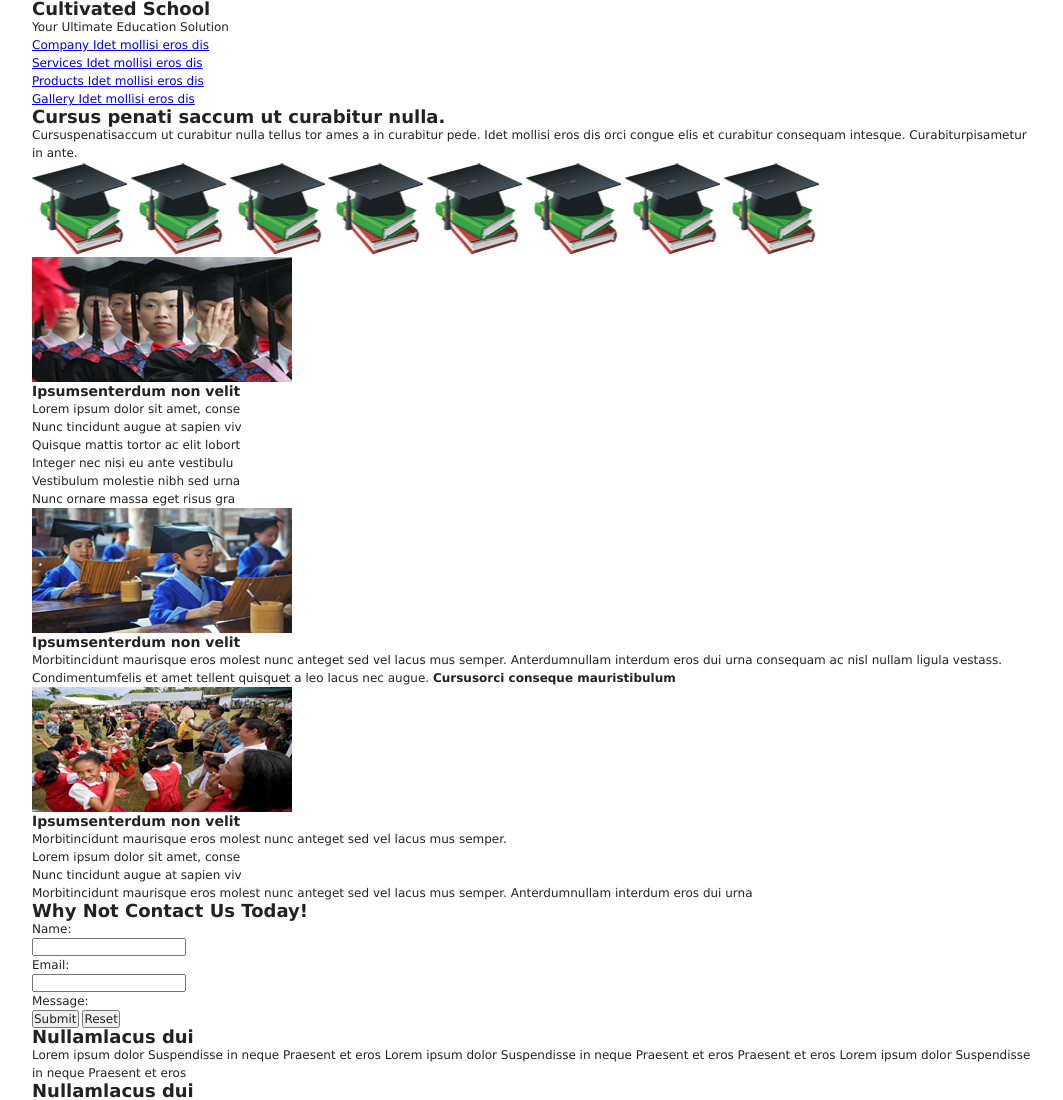
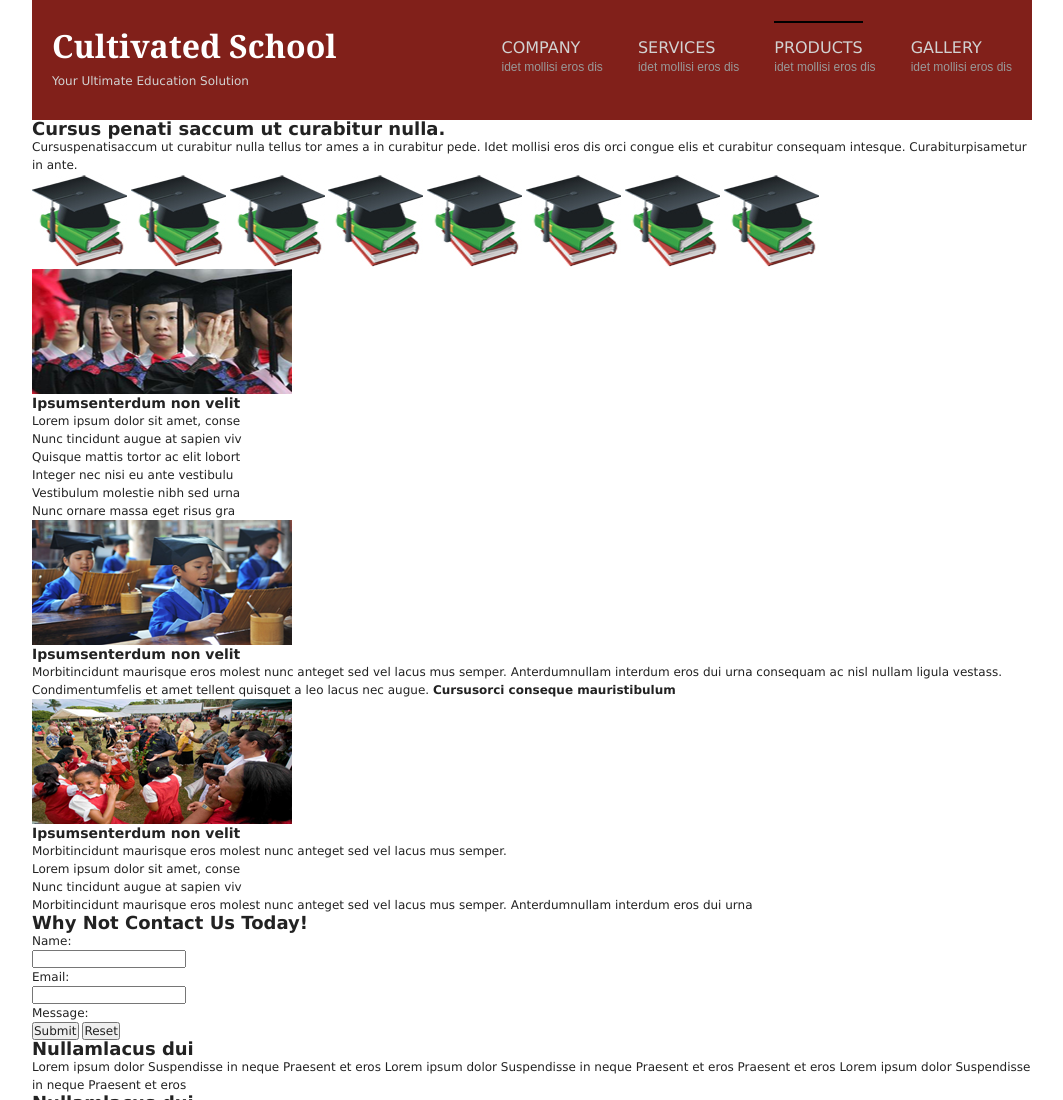
Before and after one commit to KaziReazulislam1999/basic-psd-to-html-css-practice2, a plain HTML site: page index.html in a window 1280 px wide. Shown: the top 1100 px of the page, without its empty margins (108-1171 px from the left). Drawn offline with nearby package versions, Linux system fonts and the light colour scheme.

Commit message:
headersection style added

```diff
--- a/css/main.css
+++ b/css/main.css
@@ -113,18 +113,28 @@ body {
   overflow: hidden;
 }
 .headersection {
+  padding: 20px 20px;
+  background: #81201a;
 }
 .headerleft {
+  float: left;
+  padding: 10px 0px;
 }
 
 .headerleft h2 {
+  font-family: Georgia;
+  color: #fff;
+  font-size: 32px;
+  line-height: 32px;
+  padding-bottom: 10px;
 }
 .headerleft p {
+  color: #d2d2d2;
 }
 
 .headerright {
-}
-.headerright {
+  float: right;
+  padding: 19px 0px;
 }
 
 nav {
@@ -132,10 +142,31 @@ nav {
 nav ul {
 }
 nav ul li {
+  float: left;
+  list-style: none;
+  margin-left: 35px;
 }
 nav ul li a {
+  color: #d2d2d2;
+  font-size: 16px;
+  font-weight: normal;
+  text-decoration: none;
+  text-transform: uppercase;
 }
 nav ul li a:hover {
+  border-top: 2px solid #000;
+  padding-top: 15px;
+}
+#active {
+  border-top: 2px solid #000;
+  padding-top: 15px;
+}
+.nav-bottom-text {
+  font-size: 12px;
+  font-family: Arial;
+  text-transform: lowercase;
+  display: block;
+  color: #999999;
 }
 
 .bannersection {
--- a/index.html
+++ b/index.html
@@ -34,16 +34,32 @@
           <nav>
             <ul>
               <li>
-                <a href="#">Company <span>Idet mollisi eros dis</span></a>
+                <a href="#"
+                  >Company
+
+                  <span class="nav-bottom-text">Idet mollisi eros dis</span></a
+                >
               </li>
               <li>
-                <a href="#">Services <span>Idet mollisi eros dis</span></a>
+                <a href="#"
+                  >Services
+
+                  <span class="nav-bottom-text"> Idet mollisi eros dis</span></a
+                >
               </li>
               <li>
-                <a href="#">Products <span>Idet mollisi eros dis</span></a>
+                <a id="active" href="#"
+                  >Products
+
+                  <span class="nav-bottom-text">Idet mollisi eros dis</span></a
+                >
               </li>
               <li>
-                <a href="#">Gallery <span>Idet mollisi eros dis</span></a>
+                <a href="#"
+                  >Gallery
+
+                  <span class="nav-bottom-text">Idet mollisi eros dis</span></a
+                >
               </li>
             </ul>
           </nav>
```
